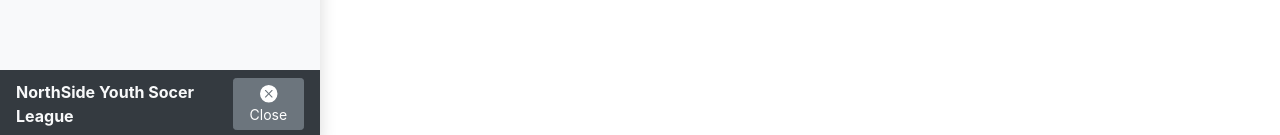
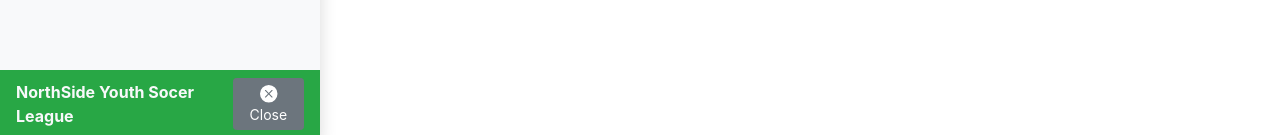
Before and after one commit to IgnGGA/e1m4t3, a Vue app: page / in a window 1280 px wide. Both pictures are taken after a click on the button "Momentos". Shown: the part 662-797 px from the top of the page. Built offline with nearby package versions, Linux system fonts and the light colour scheme.

Commit message:
se cambia color de la barra del boton del Moments; se contruye y sesibe a firebase

```diff
--- a/src/components/Moments.vue
+++ b/src/components/Moments.vue
@@ -3,7 +3,7 @@
     <b-button v-b-toggle.sidebar-footer variant="success"><b-icon icon="camera" rotate="45"></b-icon> Momentos</b-button>
     <b-sidebar id="sidebar-footer" aria-label="Sidebar with custom footer" no-header shadow>
       <template #footer="{ hide }">
-       <div class="d-flex bg-dark text-light align-items-center px-3 py-2">
+       <div class="d-flex bg-success text-light align-items-center px-3 py-2">
         <strong class="mr-auto">NorthSide Youth Socer League</strong>
         <b-button size="sm" @click="hide"><b-icon icon="x-circle-fill"></b-icon> Close</b-button>
        </div>
```
